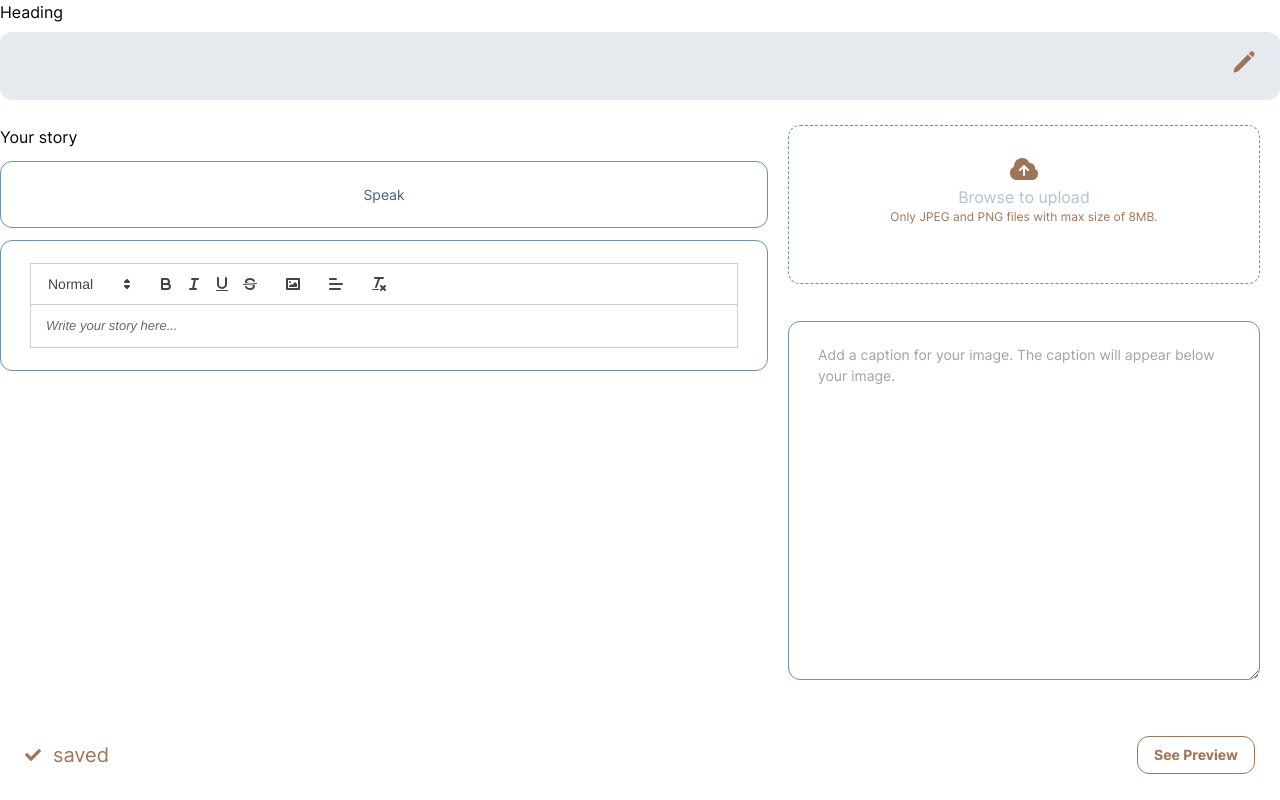
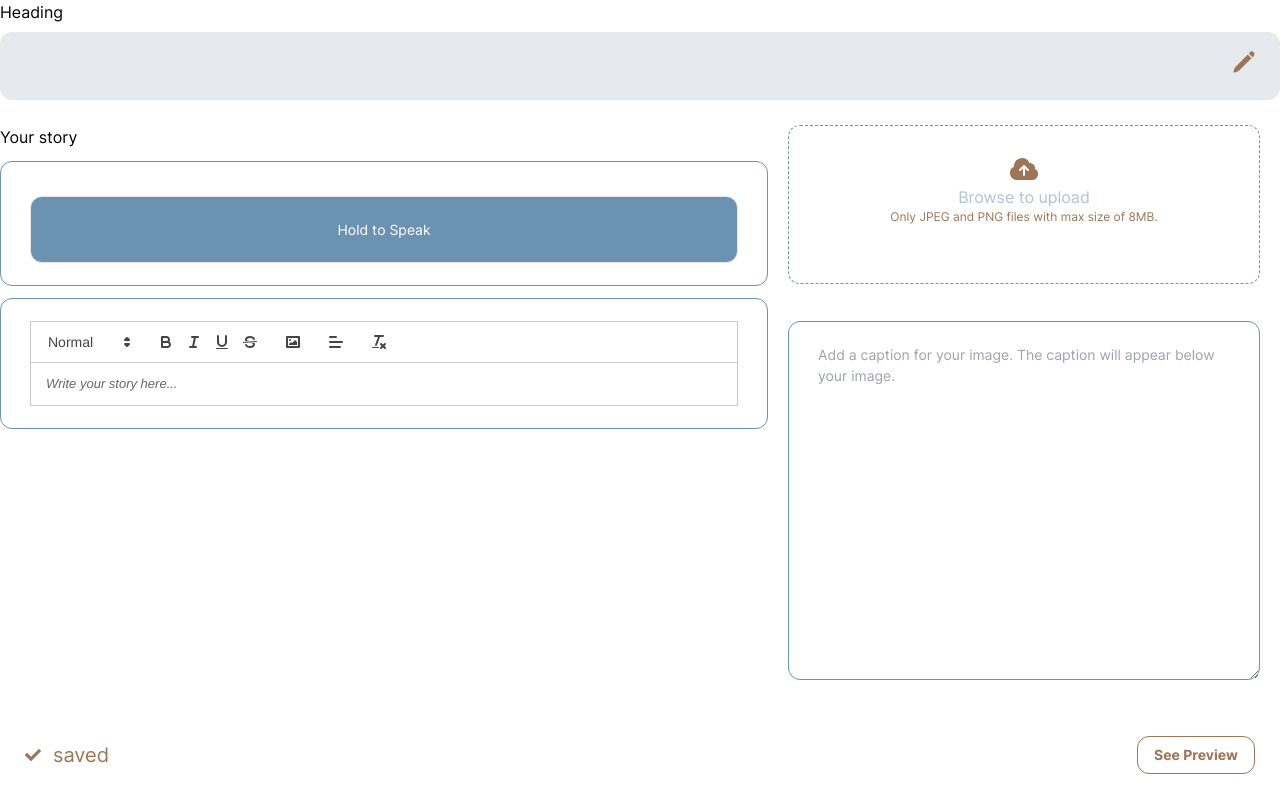
Before and after one commit to atweberlly/familywise, a Next.js app: page /member/edit in a window 1280 px wide. Built offline with nearby package versions, Linux system fonts and the light colour scheme; no server answers; the database is empty.

Commit message:
fixed Editor & STT

```diff
--- a/src/pages/member/QuilEditor.tsx
+++ b/src/pages/member/QuilEditor.tsx
@@ -23,19 +23,19 @@ const ReactQuill = dynamic(() => import('react-quill'), {
   ssr: false,
 })
 
-const QuillEditor: React.FC<QuillEditorProps> = ({ value, onChange }) => {
+const QuillEditor: React.FC<QuillEditorProps> = ({ value, onChange, defaultValue }) => {
   const resultRef = useRef<HTMLDivElement | null>(null)
   const [transcript, setTranscript] = useState<string>('')
+  const [recording, setRecording] = useState<boolean>(false) // Added state for recording
+  const speechRecognizer = new webkitSpeechRecognition()
 
-  const handleStartConverting = () => {
-    if ('webkitSpeechRecognition' in window) {
-      const speechRecognizer = new webkitSpeechRecognition()
+  const startRecording = () => {
+    if (!recording) {
       speechRecognizer.continuous = true
       speechRecognizer.interimResults = true
       speechRecognizer.lang = 'en-US'
       speechRecognizer.start()
 
-      let finalTranscripts = ''
       toast('Speak now!', {
         icon: '🎤',
       })
@@ -45,38 +45,67 @@ const QuillEditor: React.FC<QuillEditorProps> = ({ value, onChange }) => {
         for (let i = event.resultIndex; i < event.results.length; i++) {
           let transcript = event.results[i][0].transcript
           transcript.replace('\n', '<br>')
-          if (event.results[i].isFinal) {
-            finalTranscripts += transcript
-          } else {
+          if (!event.results[i].isFinal) {
             interimTranscripts += transcript
           }
         }
 
-        setTranscript((prevTranscript) => prevTranscript + finalTranscripts + interimTranscripts)
+        // Update the transcript with only the latest content
+        setTranscript(interimTranscripts)
 
         // Insert the transcript into the editor
-        const newEditorValue = `${value}${finalTranscripts}${interimTranscripts}\n`
+        const newEditorValue = `${value}${interimTranscripts}\n`
         onChange(newEditorValue)
       }
+
       speechRecognizer.onerror = function (event) {}
-    } else {
-      if (resultRef.current) {
-        toast.error(
-          'Your browser is not supported. Please download Google Chrome or update your Google Chrome!'
-        )
-      }
+
+      // Update recording state
+      setRecording(true)
+    }
+  }
+
+  const stopRecording = () => {
+    if (recording) {
+      // Stop the recording and recognition
+      speechRecognizer.stop()
+      toast('Recording stopped', {
+        icon: '🛑',
+      })
+
+      // Update recording state
+      setRecording(false)
     }
   }
 
   return (
     <div>
       <span className="font-normal">Your story</span>
-      <button
-        onClick={handleStartConverting}
-        className="dark:bg-dark h-100 mt-[12px] min-h-[5vh] w-full rounded-[12px] border-[1.5px] border-secondary-500 px-[29px] py-[22px] text-[14px] text-secondary-600 focus:border-none dark:border-white dark:bg-black dark:text-white"
-      >
-        Speak
-      </button>
+      <div className="dark:bg-dark h-100 mt-[12px] min-h-[5vh] w-full rounded-[12px] border-[1.5px] border-secondary-500 px-[29px] py-[22px] text-[14px] text-secondary-600 focus:border-none dark:border-white dark:bg-black dark:text-white">
+        <button
+          onMouseDown={startRecording}
+          onMouseUp={stopRecording}
+          onTouchStart={startRecording}
+          onTouchEnd={stopRecording}
+          className={`dark:bg-dark h-100 text-3l mt-[12px] min-h-[5vh] w-full rounded-[12px]  border-[1.5px] px-[29px] py-[22px] text-white focus:border-none dark:border-white dark:bg-black
+          dark:text-white
+          ${
+            recording
+              ? 'bg-secondary-500 hover:border-red-400 hover:text-red-400'
+              : 'bg-secondary-500 hover:border-red-400 hover:text-blue-400'
+          }`}
+        >
+          {recording ? 'Speaking...' : 'Hold to Speak'}
+        </button>
+      </div>
+      {/* Display the transcript */}
+      {recording && transcript.length > 0 && (
+        <div className="dark:bg-dark h-100 text-3l mt-[12px] min-h-[5vh] w-full rounded-[12px]  border-[1.5px] px-[29px] py-[22px] text-xs text-gray-400 focus:border-none dark:border-white dark:bg-black">
+          {transcript}
+        </div>
+      )}
+
+      {/* Display the Quill Editor*/}
       <ReactQuill
         theme="snow"
         className="dark:bg-dark h-100 mt-[12px] min-h-[5vh] w-full rounded-[12px] border-[1.5px] border-secondary-500 px-[29px] py-[22px] text-[14px] text-secondary-600 focus:border-none dark:border-white dark:bg-black dark:text-white"
--- a/src/pages/member/edit.tsx
+++ b/src/pages/member/edit.tsx
@@ -3,7 +3,7 @@ import { FaCheck } from 'react-icons/fa'
 import { ClipLoader } from 'react-spinners'
 import { useRouter } from 'next/router'
 import ButtonV2 from '../../components/_member/Button'
-import QuillEditor from './QuilEditor'
+import QuillEditor from './quilEditor'
 import axios from 'axios'
 import { CheckIcon } from '@heroicons/react/24/outline'
 import { CloudArrowUpIcon, PencilIcon } from '@heroicons/react/24/solid'
@@ -86,9 +86,17 @@ const Edit = ({ question, id }: Props) => {
     }
   }
 
+  /* Add Delay to Automatic Save for 5 seconds when the user stop typing or recording */
   // Define the onChange handler for QuillEditor
+  let timeoutId: NodeJS.Timeout | undefined
   const handleEditorChange = (value: any) => {
-    setContent((prev) => ({ ...prev, story: value }))
+    // Clear the previous timeout, if any
+    clearTimeout(timeoutId)
+
+    // Set a new timeout to delay the execution of handleEditorChange
+    timeoutId = setTimeout(() => {
+      setContent((prev) => ({ ...prev, story: value }))
+    }, 500) // Adjust the delay time as needed (in milliseconds)
   }
 
   return (
@@ -150,7 +158,19 @@ const Edit = ({ question, id }: Props) => {
             />
           </div>
           <div className="py-[25px]">
-            <QuillEditor value={content.story} onChange={handleEditorChange} />
+            {/*
+              <QuillEditor
+            value={content.story}
+            onChange={handleEditorChange}
+            />
+            */}
+            {
+              //
+              <QuillEditor
+                value={content.story || defaultContent.story}
+                onChange={handleEditorChange}
+              />
+            }
 
             {/*
             <textarea
```
